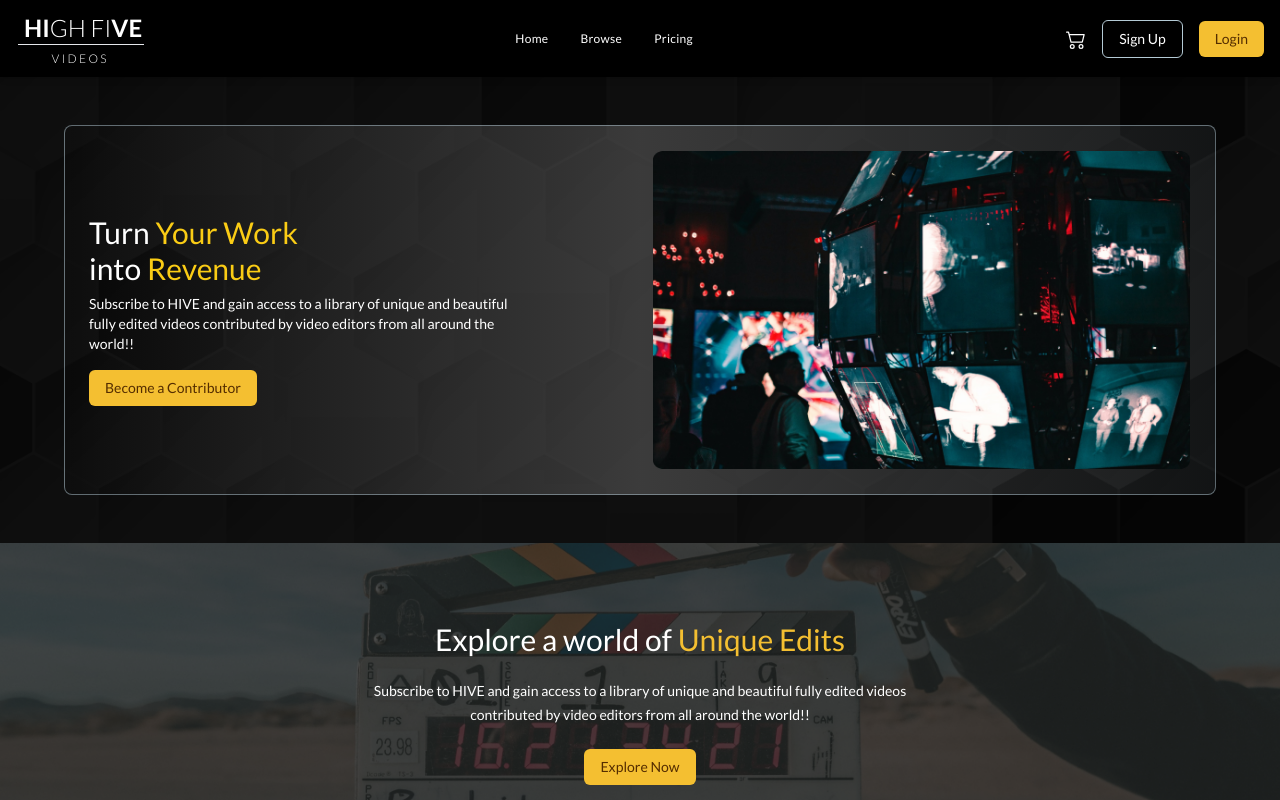
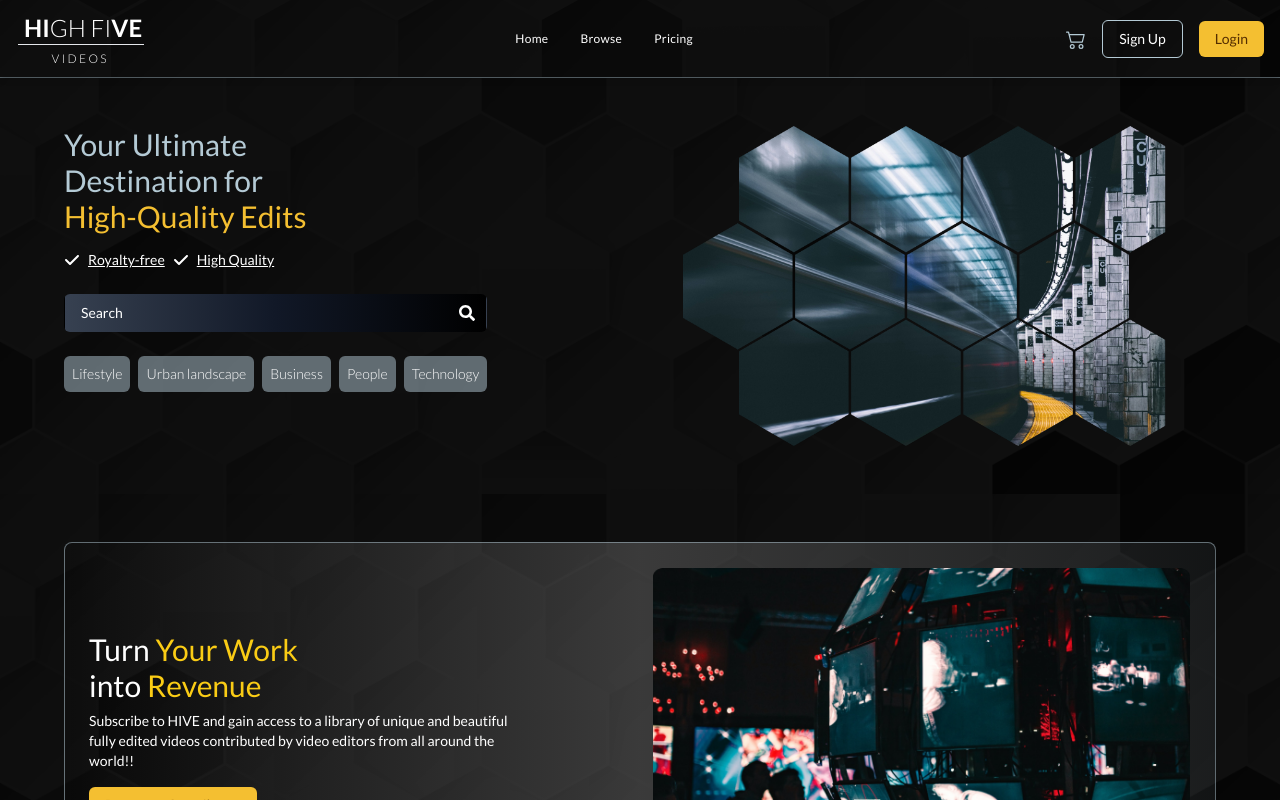
Before and after one commit to techiemokhele/high-five-videos, a React (Create React App) app: page / in a window 1280 px wide. Shown: the top 800 px of the page. Built offline with nearby package versions, Linux system fonts and the light colour scheme; the HTML template or start-up script is replaced by a standard one.

Commit message:
Updated App.js, added TopLandingComponent, modified TextInputComponent, updated TopNavComponent styling, and made changes to ContributorComponent and navData.

```diff
--- a/src/App.js
+++ b/src/App.js
@@ -1,5 +1,5 @@
 import React from 'react';
-import { CallToActionComponent, ContributorComponent, FooterComponent, HeaderComponent, SubscribeComponent } from './components';
+import { CallToActionComponent, ContributorComponent, FooterComponent, HeaderComponent, SubscribeComponent, TopLandingComponent } from './components';
 
 
 function App() {
@@ -17,7 +17,11 @@ function App() {
 
   return (
     <div className="flex flex-col h-full bg-black">
-      <HeaderComponent />
+      <div className="flex flex-col">
+        <HeaderComponent />
+        <div className="border-t-[0.2px] border-gray-2"></div>
+        <TopLandingComponent />
+      </div>
 
       <div className="flex flex-col">
         <ContributorComponent
--- a/src/components/common/TextInputComponent.tsx
+++ b/src/components/common/TextInputComponent.tsx
@@ -1,7 +1,25 @@
+import { FaSearch } from "react-icons/fa";
+
 const TextInputComponent = () => {
-    return (
-        <div>TextInputComponent</div>
-    )
-}
+  return (
+    <div className="relative w-full">
+      <label htmlFor="search" className="sr-only">
+        Search
+      </label>
+      <input
+        type="text"
+        id="search"
+        name="search"
+        placeholder="Search"
+        className="w-full pl-4 pr-10 py-2 text-sm text-white bg-gradient-to-r from-gray-700 via-gray-900 to-black rounded-md border border-transparent focus:outline-none focus:ring-2 focus:ring-gold-1 focus:border-transparent transition duration-200 ease-in-out placeholder-white"
+        aria-label="Search through site content"
+        autoComplete="off"
+      />
+      <div className="absolute inset-y-0 right-0 flex items-center pr-3 pointer-events-none">
+        <FaSearch className="text-white" />
+      </div>
+    </div>
+  );
+};
 
-export default TextInputComponent
+export default TextInputComponent;
--- a/src/components/index.tsx
+++ b/src/components/index.tsx
@@ -3,6 +3,7 @@ export { default as LogoComponent } from "./common/LogoComponent";
 export { default as TextInputComponent } from "./common/TextInputComponent";
 
 export { default as HeaderComponent } from "./section/HeaderComponent";
+export { default as TopLandingComponent } from "./section/TopLandingComponent";
 export { default as ContributorComponent } from "./section/ContributorComponent";
 export { default as CallToActionComponent } from "./section/CallToActionComponent";
 export { default as SubscribeComponent } from "./section/SubscribeComponent";
--- a/src/components/layout/TopNavComponent.tsx
+++ b/src/components/layout/TopNavComponent.tsx
@@ -1,6 +1,7 @@
 import { useState, useEffect } from "react";
 import { BsCart2 } from "react-icons/bs";
 
+import bgImage from "../../assets/images/Pattern.png";
 import { navigationData } from "../../data/navData";
 import LogoComponent from "../common/LogoComponent";
 import ButtonComponent from "../common/ButtonComponent";
@@ -31,9 +32,13 @@ const TopNavComponent = () => {
   };
 
   return (
-    <nav className="bg-black shadow-md sticky top-0 z-50">
+    <nav
+      className="bg-gradient-to-r from-gray-700 via-gray-900 to-black shadow-md sticky top-0 z-50"
+      style={{ backgroundImage: `url(${bgImage})` }}
+    >
+      <div className="absolute inset-0 bg-black bg-opacity-90"></div>
       {/* Desktop Menu */}
-      <div className="container mx-auto px-4 py-3 flex justify-between items-center">
+      <div className="relative container z-10 mx-auto px-4 py-3 flex justify-between items-center">
         <LogoComponent />
 
         {/* Desktop Navigation Links */}
@@ -51,7 +56,7 @@ const TopNavComponent = () => {
 
         {/* Desktop Buttons */}
         <div className="hidden md:flex space-x-4 items-center">
-          <BsCart2 color="#fff" size={20} />
+          <BsCart2 color="#B4CAD5" size={20} />
           <ButtonComponent
             fill={false}
             text="Sign Up"
@@ -112,8 +117,11 @@ const TopNavComponent = () => {
 
           {/* Sign Up and Login Buttons at the Bottom */}
           <div className="flex flex-col space-y-4 mt-6">
-            <div className="text-white text-sm gap-2 flex flex-row items-center">
-              <BsCart2 color="text-white" size={20} />
+            <div
+              onClick={handleLinkClick}
+              className="text-white text-sm gap-2 flex flex-row items-center cursor-pointer"
+            >
+              <BsCart2 color="#B4CAD5" size={20} />
               <p>Cart</p>
             </div>
             <ButtonComponent
--- a/src/components/section/ContributorComponent.tsx
+++ b/src/components/section/ContributorComponent.tsx
@@ -17,7 +17,7 @@ const ContributorComponent = ({
     >
       <div className="absolute inset-0 bg-black bg-opacity-90"></div>
       <div className=" mx-12 relative z-10 p-6 flex flex-col md:flex-row lg:flex-row items-center justify-between w-full max-w-6xl gap-4 md:gap-6 lg:gap-6 bg-gradient-to-r from-gradient-4 via-gradient-2 to-gradient-3 rounded-lg bg-opacity-50 border-[0.5px] border-gray-2">
-        <div className="flex flex-col w-full md:w-1/2 lg:w-1/2 px-8 md:px-0 lg:px-0">
+        <div className="flex flex-col w-full md:w-1/2 lg:w-1/2">
           <h2 className="text-white text-2xl lg:text-3xl">
             {firstTitle}{" "}
             <span className="text-yellow-400">{firstSubTitle}</span>
--- /dev/null
+++ b/src/components/section/TopLandingComponent.tsx
@@ -0,0 +1,64 @@
+import { FaCheck } from "react-icons/fa6";
+
+import bgImage from "../../assets/images/Pattern.png";
+import { benefitData, optionData } from "../../data/infoData";
+import TextInputComponent from "../common/TextInputComponent";
+
+const TopLandingComponent = () => {
+  return (
+    <div
+      className="relative bg-cover bg-center bg-no-repeat flex items-center justify-center h-auto py-2 md:py-12 lg:py-12"
+      style={{ backgroundImage: `url(${bgImage})` }}
+    >
+      <div className="absolute inset-0 bg-black bg-opacity-90"></div>
+      <div className="relative z-10 flex flex-col md:flex-row lg:flex-row justify-between w-full max-w-6xl gap-[44px] md:gap-6 lg:gap-6">
+        <div className="flex flex-col items-center md:items-start lg:items-start w-full md:w-1/2 lg:w-1/2">
+          <div className="flex flex-col text-2xl lg:text-3xl text-center md:text-start lg:text-start">
+            <h2 className="text-gray-1">Your Ultimate</h2>
+            <h2 className="text-gray-1">Destination for</h2>
+            <h2 className="text-gold-1">High-Quality Edits</h2>
+          </div>
+
+          <div className="flex flex-row gap-2 pt-4">
+            {benefitData.map((benefit) => (
+              <div
+                key={benefit}
+                className="flex flex-row gap-2 items-center text-white text-sm"
+              >
+                <FaCheck color="#fff" size={16} />
+                <p className="underline">{benefit}</p>
+              </div>
+            ))}
+          </div>
+
+          <div className="flex flex-col gap-2 pt-6">
+            <div>
+              <TextInputComponent />
+            </div>
+
+            <div className="flex flex-row gap-2 md:gap-2 lg:gap-2 pt-4">
+              {optionData.map((option) => (
+                <div
+                  key={option}
+                  className="flex items-center justify-center text-white font-thin text-xs md:text-sm lg:text-sm bg-gray-2 hover:bg-gray-1 rounded-md px-2 md:px-4 lg:px-2 py-2 cursor-pointer"
+                >
+                  <p>{option}</p>
+                </div>
+              ))}
+            </div>
+          </div>
+        </div>
+
+        <div className="w-full md:w-1/2 lg:w-1/2 h-64 md:h-72 lg:h-80 pb-8 md:pb-0 lg:pb-0">
+          <img
+            src={require("../../assets/images/hero.png")}
+            alt="hero"
+            className="w-full h-full object-contain"
+          />
+        </div>
+      </div>
+    </div>
+  );
+};
+
+export default TopLandingComponent;
--- /dev/null
+++ b/src/data/infoData.ts
@@ -0,0 +1,3 @@
+export const benefitData: string[] = ["Royalty-free", "High Quality"];
+
+export const optionData: string[] = ["Lifestyle", "Urban landscape", "Business", "People", "Technology"];
--- a/src/index.css
+++ b/src/index.css
@@ -3,6 +3,7 @@
 @tailwind utilities;
 
 html {
+  margin: 0;
   scroll-behavior: smooth;
 }
 
```
Also changed, not shown: src/assets/images/hero.png (renamed from src/assets/images/Hero Image.png), src/data/navData.ts (line endings or trailing spaces).
